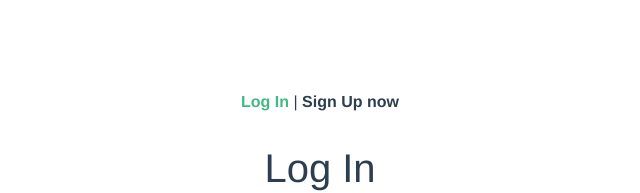
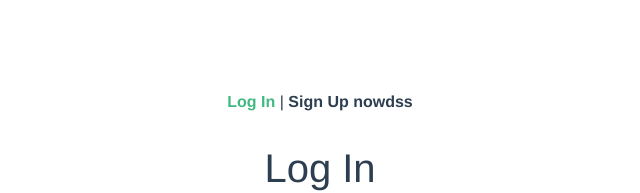
Before and after one commit to w-saeed/ToDo_List-_AWS, a Vue app: page / in a window 1280 px wide. Shown: the top 193 px of the page, without its empty margins (320-960 px from the left). Built offline with nearby package versions, Linux system fonts and the light colour scheme.

Commit message:
new commitbbbb

```diff
--- a/src/views/Home.vue
+++ b/src/views/Home.vue
@@ -5,7 +5,7 @@
       <div id="nav">
         <router-link to="/">Log In </router-link> |
 
-        <router-link to="/signup">Sign Up now </router-link>
+        <router-link to="/signup">Sign Up nowdss </router-link>
       </div>
 
       <router-view />
```
